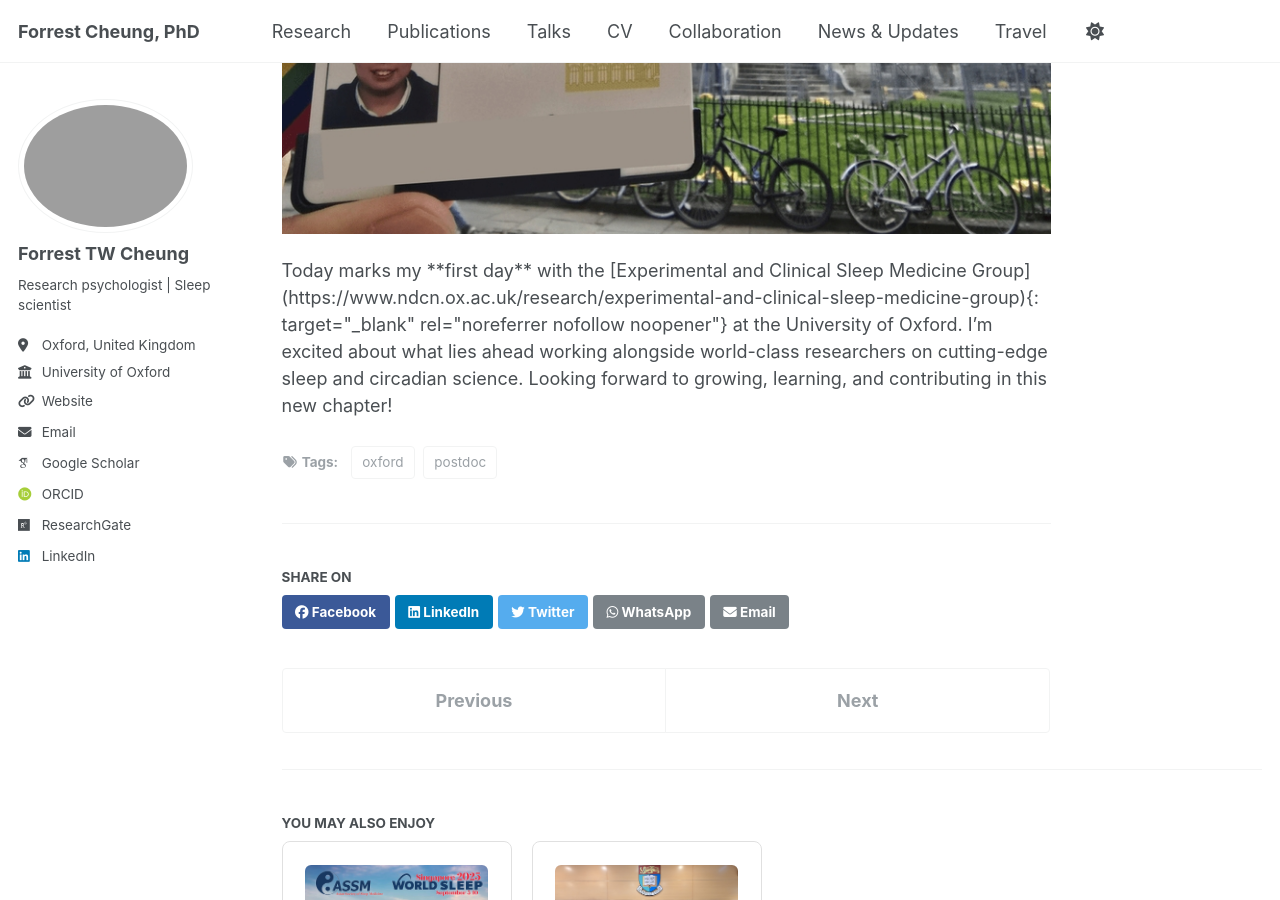
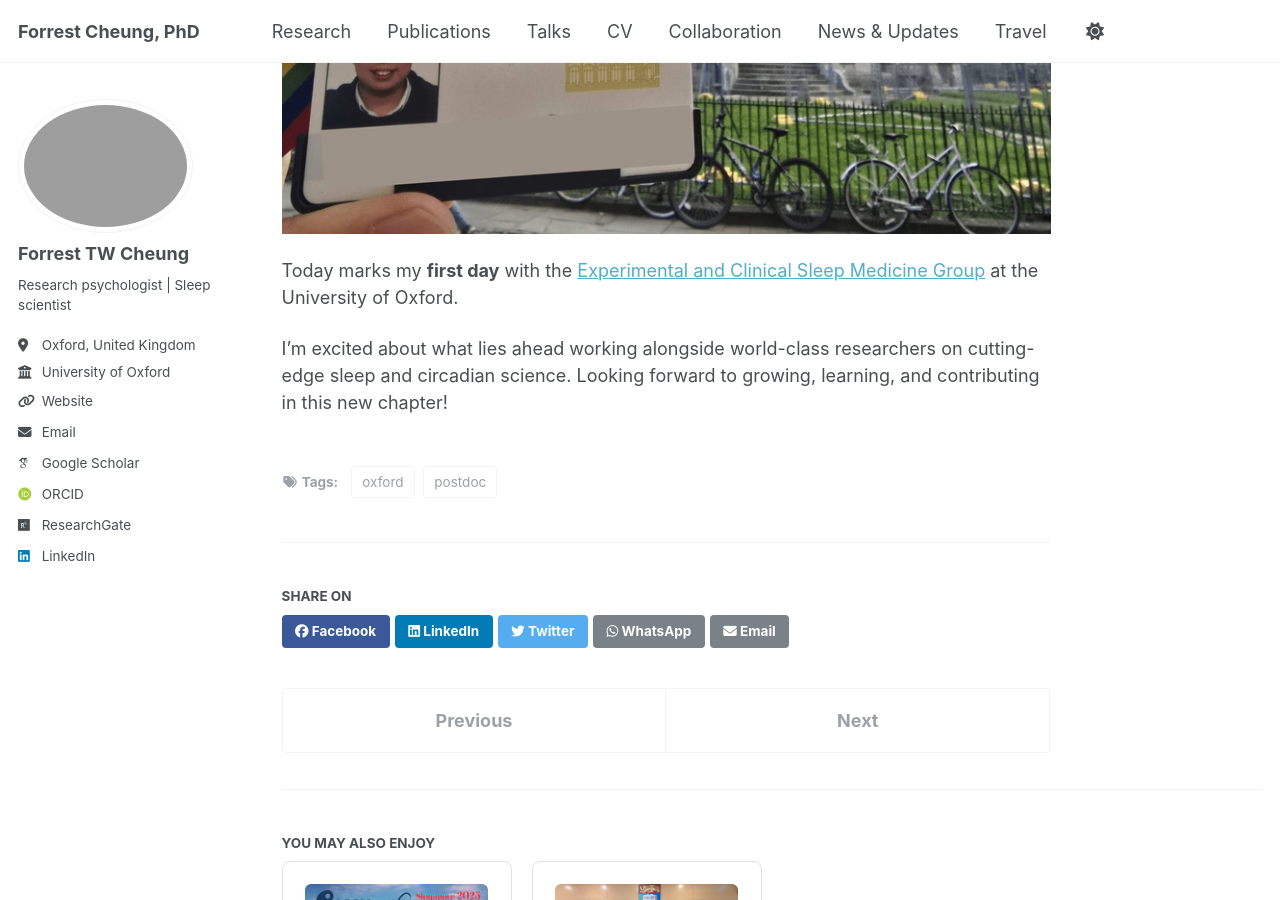
Before and after one commit to forrestcheungtw/forrestcheungtw.github.io, a Jekyll site: the page built from _posts/2024-10-07-blog-post-3.md, in a window 1280 px wide and 900 px high, scrolled down 626 px. Built offline with Jekyll 4.4.1, drawn with Linux system fonts in a browser that asks for light colours; some web fonts are replaced.

Commit message:
Updated 4 files via CloudCannon.

```diff
--- a/_posts/2024-10-07-blog-post-3.md
+++ b/_posts/2024-10-07-blog-post-3.md
@@ -9,10 +9,6 @@ header:
 ---
 ![](/uploads/news_20241007.jpg)
 
-<div class="custom-blog-intro">
-
 Today marks my **first day** with the [Experimental and Clinical Sleep Medicine Group](https://www.ndcn.ox.ac.uk/research/experimental-and-clinical-sleep-medicine-group){: target="_blank" rel="noreferrer nofollow noopener"} at the University of Oxford.
 
 I’m excited about what lies ahead working alongside world-class researchers on cutting-edge sleep and circadian science. Looking forward to growing, learning, and contributing in this new chapter!
-
-</div>
```
